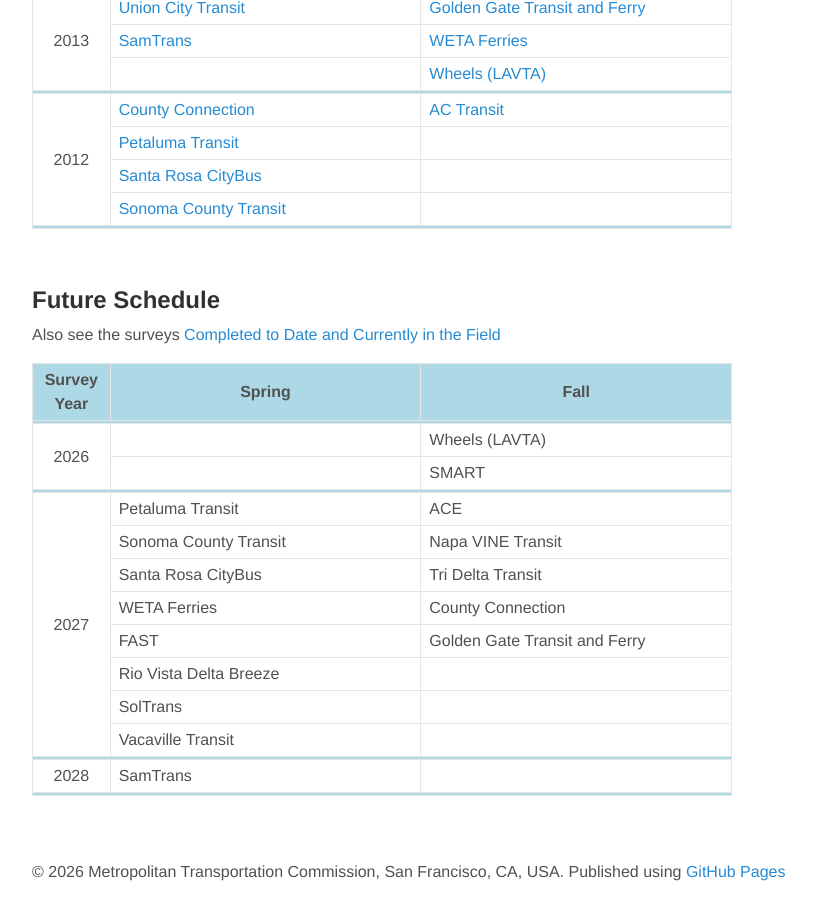
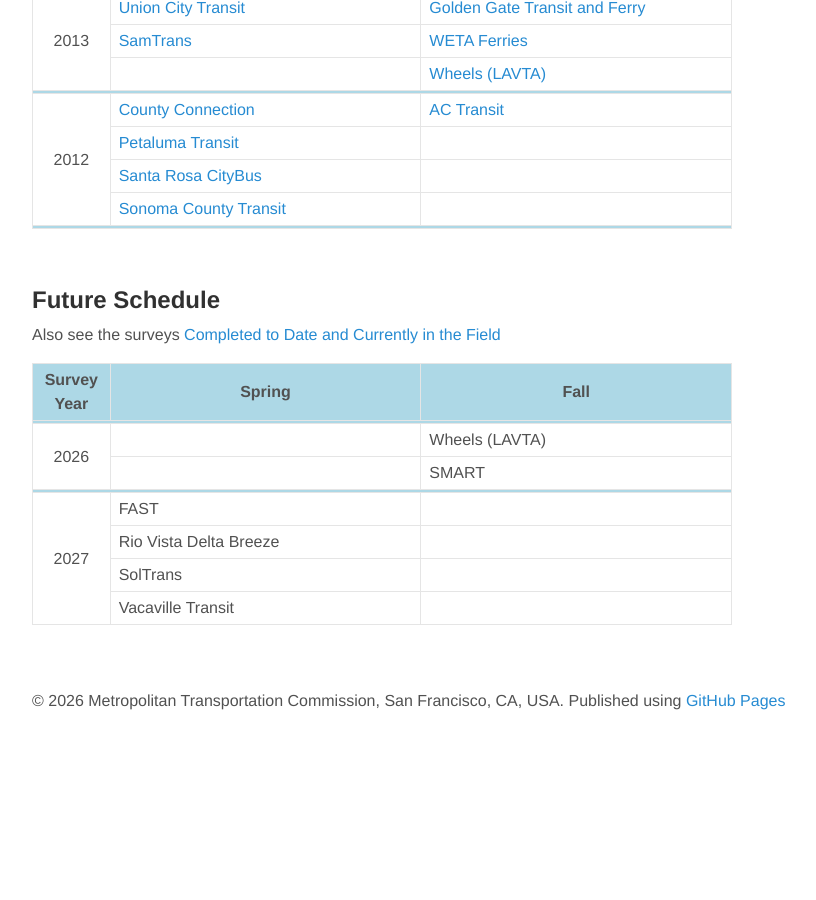
Before and after one commit to BayAreaMetro/transit-passenger-surveys, a Jekyll site: the page built from schedule.md, in a window 1280 px wide and 900 px high, scrolled down 1769 px. Shown: the whole window, without its empty margins (144-960 px from the left). Built offline with Jekyll 4.4.1, drawn with Linux system fonts in a browser that asks for light colours; nearby versions of some CDN libraries; library files that are not in the unit come from our copies; after the commit the page ends 2498 px from its top, so only the background shows below that.

Commit message:
Update schedule to reflect plans through Spring 2027

```diff
--- a/schedule.md
+++ b/schedule.md
@@ -231,25 +231,9 @@
   </tr>
   <tr><td colspan="3" style="height=0px; background-color:lightblue; padding:1px"></td></tr>
   <tr>
-    <td rowspan="8" style="text-align:center; vertical-align:middle;">2027</td>
-    <td>Petaluma Transit</td>
-    <td>ACE</td>
-  </tr>
-  <tr>
-    <td>Sonoma County Transit</td>
-    <td>Napa VINE Transit</td>
-  </tr>
-  <tr>
-    <td>Santa Rosa CityBus</td>
-    <td>Tri Delta Transit</td>
-  </tr>
-  <tr>
-    <td>WETA Ferries</td>
-    <td>County Connection</td>
-  </tr>
-  <tr>
+    <td rowspan="4" style="text-align:center; vertical-align:middle;">2027</td>
     <td>FAST</td>
-    <td>Golden Gate Transit and Ferry</td>
+    <td></td>
   </tr>
   <tr>
     <td>Rio Vista Delta Breeze</td>
@@ -263,12 +247,3 @@
     <td>Vacaville Transit</td>
     <td></td>
   </tr>
-  <tr><td colspan="3" style="height=0px; background-color:lightblue; padding:1px"></td></tr>
-  <tr>
-    <td rowspan="1" style="text-align:center; vertical-align:middle;">2028</td>
-    <td>SamTrans</td>
-    <td></td>
-  </tr>
-  <tr><td colspan="3" style="height=0px; background-color:lightblue; padding:1px"></td></tr>
- </tbody>
-</table>
```
